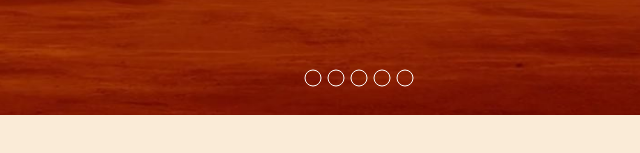
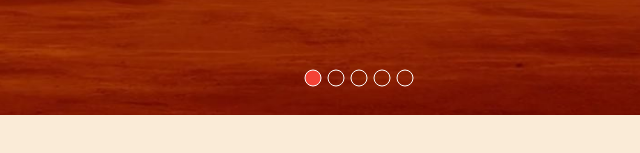
Before and after one commit to kdinesh6767/frontend-training, a plain HTML site: page Assignment 3/index.html in a window 1280 px wide. Shown: the part 385-538 px from the top of the page, 281-921 px from the left. Drawn offline with Linux system fonts and the light colour scheme.

Commit message:
Assignment-3

```diff
--- a/Assignment 3/resources/style.css
+++ b/Assignment 3/resources/style.css
@@ -102,3 +102,7 @@ body{
     float: left;
     padding:0  3px;
 }
+
+.active{
+    background-color:  #f44336;
+}
```
